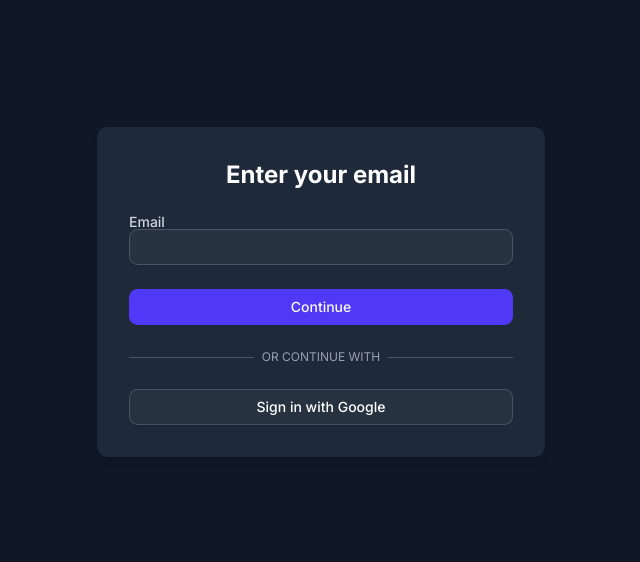
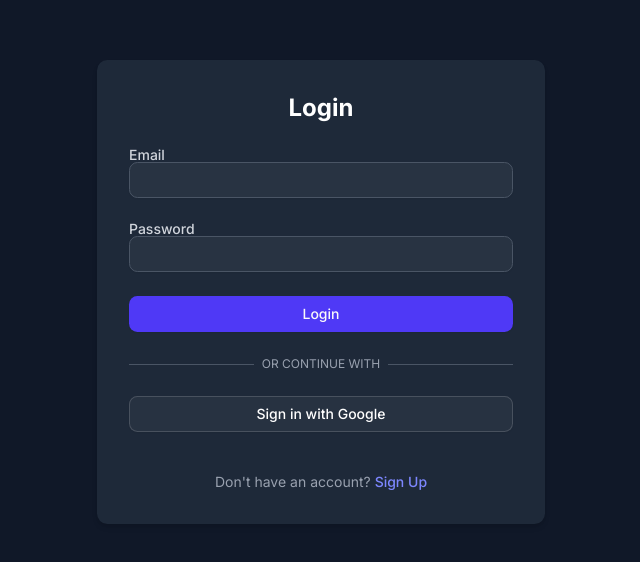
Before and after one commit to gemma-fine-tuning/frontend-next, a Next.js app: page /login in a window 1280 px wide. Shown: the part 108-670 px from the top of the page, without its empty margins (319-959 px from the left). Built offline with nearby package versions, Linux system fonts and the light colour scheme; no server answers.

Commit message:
fix: login page refresh and google provider

```diff
--- a/src/app/login/page.tsx
+++ b/src/app/login/page.tsx
@@ -7,12 +7,12 @@ import { auth } from "@/lib/firebase";
 import {
 	GoogleAuthProvider,
 	createUserWithEmailAndPassword,
-	fetchSignInMethodsForEmail,
+	getAuth,
 	getRedirectResult,
 	signInWithEmailAndPassword,
-	signInWithRedirect,
+	signInWithPopup,
+	validatePassword,
 } from "firebase/auth";
-import { useRouter } from "next/navigation";
 import { useEffect, useState } from "react";
 
 export default function LoginPage() {
@@ -20,54 +20,50 @@ export default function LoginPage() {
 	const [password, setPassword] = useState("");
 	const [error, setError] = useState<string | null>(null);
 	const [loading, setLoading] = useState(true);
-	const [emailChecked, setEmailChecked] = useState(false);
-	const [emailExists, setEmailExists] = useState(false);
-	const router = useRouter();
+	const [mode, setMode] = useState<"login" | "signup">("login");
 
 	useEffect(() => {
 		getRedirectResult(auth)
 			.then(result => {
-				if (result) {
-					router.push("/dashboard");
-				}
+				// Let AuthProvider handle the redirect
 				setLoading(false);
 			})
 			.catch(error => {
 				setError(error.message);
 				setLoading(false);
 			});
-	}, [router]);
-
-	const handleEmailSubmit = async (e: React.FormEvent) => {
-		e.preventDefault();
-		setError(null);
-		try {
-			const signInMethods = await fetchSignInMethodsForEmail(auth, email);
-			if (signInMethods.length > 0) {
-				setEmailExists(true);
-			} else {
-				setEmailExists(false);
-			}
-			setEmailChecked(true);
-		} catch (error: unknown) {
-			if (error instanceof Error) {
-				setError(error.message);
-			} else {
-				setError("An unknown error occurred");
-			}
-		}
-	};
+	}, []);
 
 	const handleAuthSubmit = async (e: React.FormEvent) => {
 		e.preventDefault();
 		setError(null);
+		// On signup, enforce password complexity
+		if (mode === "signup") {
+			const status = await validatePassword(auth, password);
+			if (!status.isValid) {
+				const missing: string[] = [];
+				if (status.containsLowercaseLetter !== true)
+					missing.push("lowercase letter");
+				if (status.containsUppercaseLetter !== true)
+					missing.push("uppercase letter");
+				// numeric and special character flags may vary; check available properties
+				if (status.containsNumericCharacter === false)
+					missing.push("digit");
+				if (status.containsNonAlphanumericCharacter === false)
+					missing.push("special character");
+				if (status.meetsMinPasswordLength === false)
+					missing.push("required length");
+				setError(`Password missing: ${missing.join(", ")}`);
+				return;
+			}
+		}
 		try {
-			if (emailExists) {
+			if (mode === "login") {
 				await signInWithEmailAndPassword(auth, email, password);
 			} else {
 				await createUserWithEmailAndPassword(auth, email, password);
 			}
-			router.push("/dashboard");
+			// Let AuthProvider handle the redirect
 		} catch (error: unknown) {
 			if (error instanceof Error) {
 				setError(error.message);
@@ -79,8 +75,17 @@ export default function LoginPage() {
 
 	const handleGoogleSignIn = async () => {
 		setError(null);
+		try {
 			const provider = new GoogleAuthProvider();
-		await signInWithRedirect(auth, provider);
+			const result = await signInWithPopup(auth, provider);
+			// Let AuthProvider handle the redirect
+		} catch (error: unknown) {
+			if (error instanceof Error) {
+				setError(error.message);
+			} else {
+				setError("An unknown error occurred");
+			}
+		}
 	};
 
 	if (loading) {
@@ -95,18 +100,9 @@ export default function LoginPage() {
 		<div className="flex items-center justify-center min-h-screen bg-gray-900">
 			<div className="w-full max-w-md p-8 space-y-6 bg-gray-800 rounded-lg shadow-md">
 				<h1 className="text-2xl font-bold text-center text-white">
-					{emailChecked
-						? emailExists
-							? "Login"
-							: "Sign Up"
-						: "Enter your email"}
+					{mode === "signup" ? "Sign Up" : "Login"}
 				</h1>
-				<form
-					onSubmit={
-						emailChecked ? handleAuthSubmit : handleEmailSubmit
-					}
-					className="space-y-6"
-				>
+				<form onSubmit={handleAuthSubmit} className="space-y-6">
 					<div>
 						<Label htmlFor="email" className="text-gray-300">
 							Email
@@ -118,10 +114,8 @@ export default function LoginPage() {
 							onChange={e => setEmail(e.target.value)}
 							required
 							className="bg-gray-700 border-gray-600 text-white"
-							disabled={emailChecked}
 						/>
 					</div>
-					{emailChecked && (
 					<div>
 						<Label htmlFor="password" className="text-gray-300">
 							Password
@@ -135,16 +129,11 @@ export default function LoginPage() {
 							className="bg-gray-700 border-gray-600 text-white"
 						/>
 					</div>
-					)}
 					<Button
 						type="submit"
 						className="w-full bg-indigo-600 hover:bg-indigo-700"
 					>
-						{emailChecked
-							? emailExists
-								? "Login"
-								: "Sign Up"
-							: "Continue"}
+						{mode === "signup" ? "Sign Up" : "Login"}
 					</Button>
 				</form>
 				<div className="relative">
@@ -164,17 +153,20 @@ export default function LoginPage() {
 				>
 					Sign in with Google
 				</Button>
-				{emailChecked && (
 				<p className="mt-4 text-sm text-center text-gray-400">
+					{mode === "signup"
+						? "Already have an account? "
+						: "Don't have an account? "}
 					<button
-							type="submit"
-							onClick={() => setEmailChecked(false)}
+						type="button"
+						onClick={() =>
+							setMode(mode === "signup" ? "login" : "signup")
+						}
 						className="font-medium text-indigo-400 hover:text-indigo-500"
 					>
-							Change Email
+						{mode === "signup" ? "Login" : "Sign Up"}
 					</button>
 				</p>
-				)}
 				{error && (
 					<p className="mt-4 text-sm text-center text-red-500">
 						{error}
--- a/src/components/app-sidebar.tsx
+++ b/src/components/app-sidebar.tsx
@@ -29,7 +29,6 @@ import {
 	Sparkles,
 } from "lucide-react";
 import Link from "next/link";
-import { useRouter } from "next/navigation";
 
 const collections = [
 	{
@@ -77,11 +76,10 @@ const modelSteps = [
 
 export function AppSidebar() {
 	const { user } = useAuth();
-	const router = useRouter();
 
 	const handleLogout = async () => {
 		await signOut(auth);
-		router.push("/login");
+		// Let AuthProvider handle the redirect
 	};
 
 	return (
--- a/src/components/auth-provider.tsx
+++ b/src/components/auth-provider.tsx
@@ -2,6 +2,7 @@
 
 import { auth } from "@/lib/firebase";
 import { type User, onAuthStateChanged } from "firebase/auth";
+import { usePathname, useRouter } from "next/navigation";
 import {
 	type ReactNode,
 	createContext,
@@ -23,11 +24,15 @@ const AuthContext = createContext<AuthContextType>({
 export const AuthProvider = ({ children }: { children: ReactNode }) => {
 	const [user, setUser] = useState<User | null>(null);
 	const [loading, setLoading] = useState(true);
+	const router = useRouter();
+	const pathname = usePathname();
 
 	useEffect(() => {
 		const unsubscribe = onAuthStateChanged(auth, async user => {
+			const previousUser = user;
 			setUser(user);
-			setLoading(false);
+
+			try {
 				if (user) {
 					const token = await user.getIdToken();
 					await fetch("/api/auth/login", {
@@ -35,13 +40,28 @@ export const AuthProvider = ({ children }: { children: ReactNode }) => {
 						headers: { "Content-Type": "application/json" },
 						body: JSON.stringify({ token }),
 					});
+
+					// Redirect to dashboard if user just logged in and is on login page
+					if (pathname === "/login" || pathname === "/") {
+						router.push("/dashboard");
+					}
 				} else {
 					await fetch("/api/auth/logout", { method: "POST" });
+
+					// Redirect to login if user just logged out and is on a protected route
+					if (pathname.startsWith("/dashboard")) {
+						router.push("/login");
+					}
+				}
+			} catch (error) {
+				console.error("Auth API call failed:", error);
+			} finally {
+				setLoading(false);
 			}
 		});
 
 		return () => unsubscribe();
-	}, []);
+	}, [router, pathname]);
 
 	return (
 		<AuthContext.Provider value={{ user, loading }}>
--- a/src/lib/firebase.ts
+++ b/src/lib/firebase.ts
@@ -1,9 +1,5 @@
 import { getApp, getApps, initializeApp } from "firebase/app";
-import {
-	getAuth,
-	indexedDBLocalPersistence,
-	initializeAuth,
-} from "firebase/auth";
+import { getAuth } from "firebase/auth";
 
 const firebaseConfig = {
 	apiKey: process.env.NEXT_PUBLIC_FIREBASE_API_KEY,
@@ -16,9 +12,7 @@ const firebaseConfig = {
 
 // Initialize Firebase
 const app = !getApps().length ? initializeApp(firebaseConfig) : getApp();
-const auth =
-	typeof window !== "undefined"
-		? initializeAuth(app, { persistence: indexedDBLocalPersistence })
-		: getAuth(app);
+// Use default browser persistence
+const auth = getAuth(app);
 
 export { app, auth };
```
Lines whose indentation alone changed are shown as unchanged.
